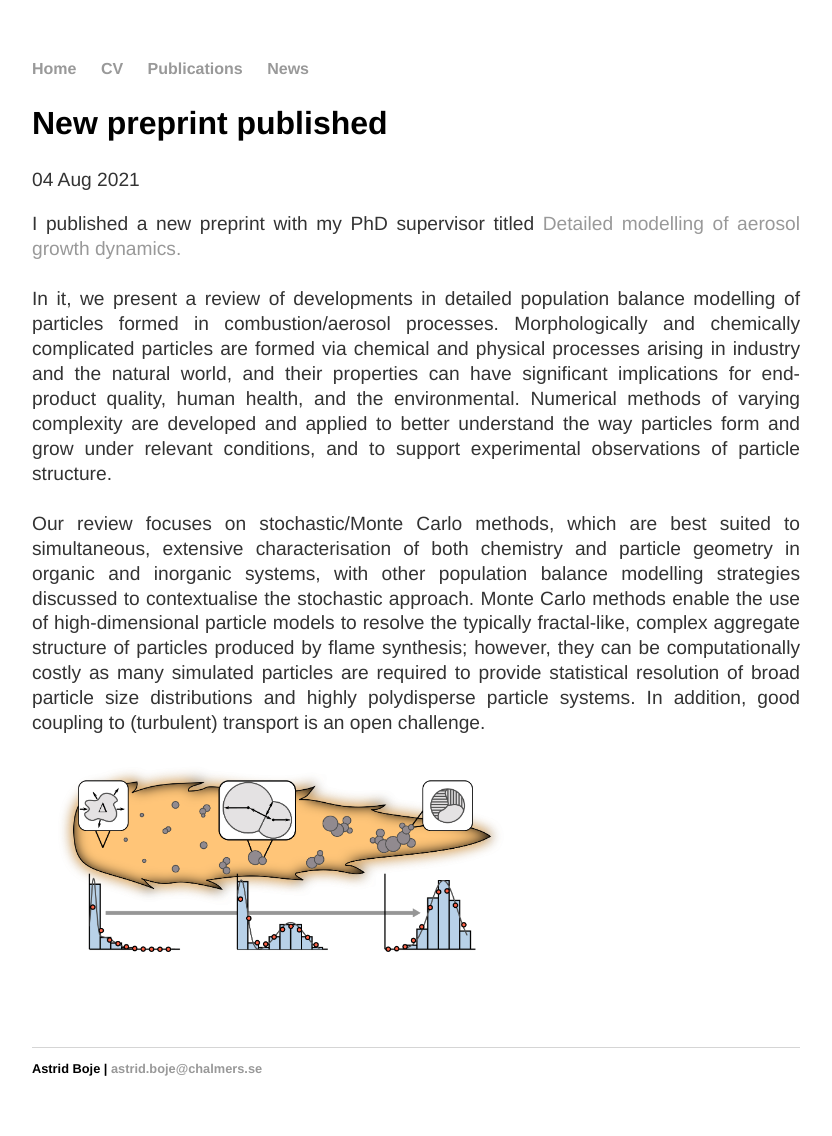
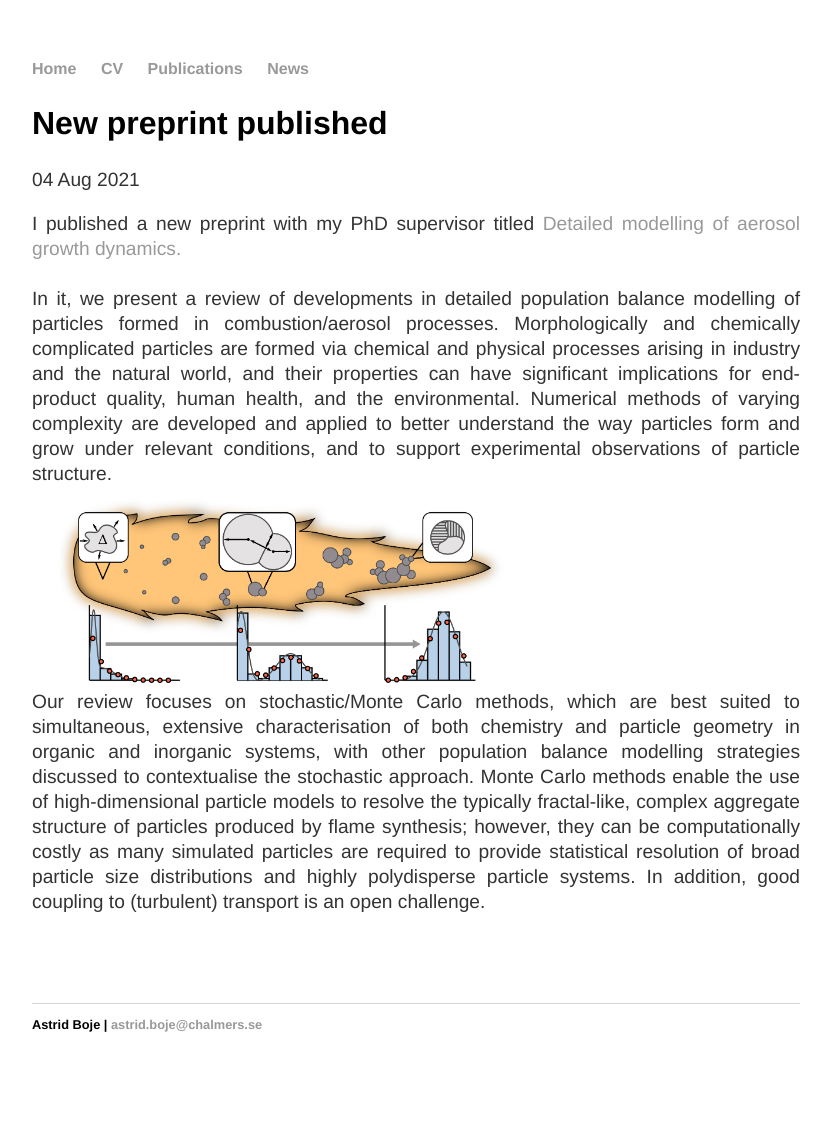
Before and after one commit to aab64/aab64.github.io, a Jekyll site: the page built from _posts/2021-08-04-Review-preprint-published.md, in a window 1280 px wide. Shown: the whole page, without its empty margins (224-1056 px from the left). Built offline with Jekyll 4.4.1, drawn with Linux system fonts in a browser that asks for light colours; after the commit the page ends 1092 px from its top, so only the background shows below that.

Commit message:
Moved image

```diff
--- a/_posts/2021-08-04-Review-preprint-published.md
+++ b/_posts/2021-08-04-Review-preprint-published.md
@@ -17,6 +17,9 @@ date: 2021-08-04
   Numerical methods of varying complexity are developed and applied to better understand the way particles form and grow under relevant conditions,
   and to support experimental observations of particle structure.
   <br/>
+
+  <img src="/images/review_TOC.png" width="500"/>
+
   <br/>
   Our review focuses on stochastic/Monte Carlo methods, which are best suited to simultaneous, extensive characterisation of both chemistry and particle geometry
   in organic and inorganic systems, with other population balance modelling strategies discussed to contextualise the stochastic approach.
@@ -26,8 +29,6 @@ date: 2021-08-04
   In addition, good coupling to (turbulent) transport is an open challenge.
 </p>
 
-<img src="/images/review_TOC.png" width="500"/>
-
 <p>
   <br/>
   <br/>
```
